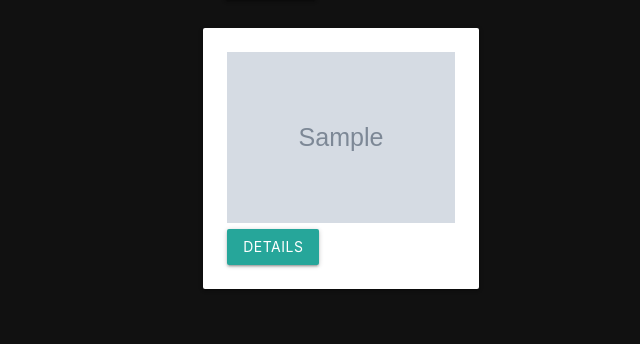
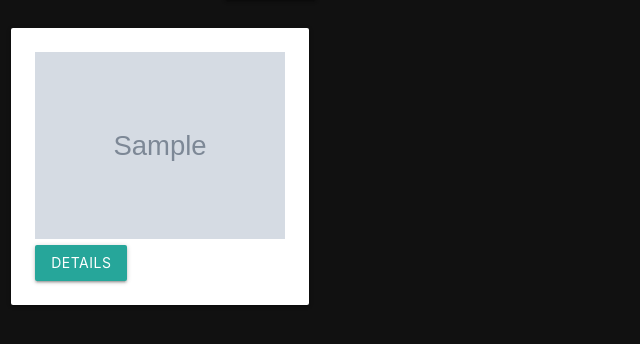
Before and after one commit to sharonkorir/picha, a Django app: page / in a window 1280 px wide. Shown: the part 174-518 px from the top of the page, without its empty margins (0-640 px from the left). Run offline with Django 4.2, Linux system fonts and the light colour scheme; tables that the repository leaves empty hold one stand-in row (values such as "Sample post"); grey boxes marked "Sample" are stand-in pictures.

```diff
--- a/gallery/templates/index.html
+++ b/gallery/templates/index.html
@@ -31,10 +31,10 @@
 
 <!-- Looping through images   -->
 
-<div class="container">
+<div class="container-fluid">
   <div class="row" >
     {% for image_item in images %}
-    <div class="col s4">
+    <div class="col s12 m4 l3">
       <div class="card-panel hoverable">
         <div class="card-image">
           <img src="{{image_item.image.url}}" class="responsive-img" alt="Image">
```
Also changed, not shown: media/images/sebastian-pociecha-kvOh4m2CraQ-unsplash.jpg (added), media/images/victor-grabarczyk-wN9DU73b8_s-unsplash.jpg (added), media/images/visit-qatar-loZ-4TdMaxA-unsplash.jpg (added), 1 other file.
